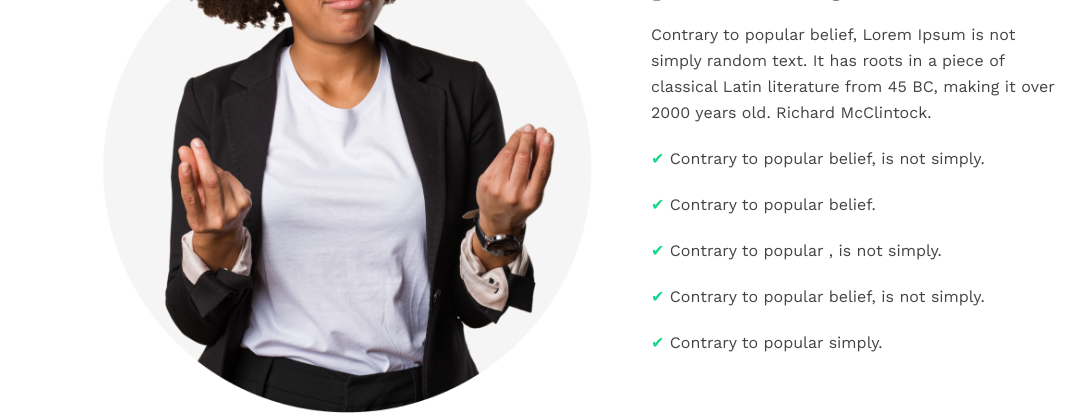
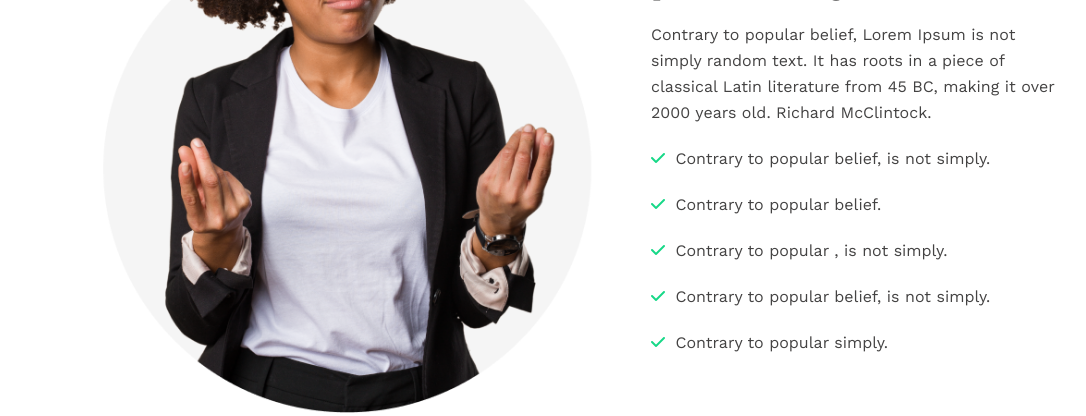
Before and after one commit to marjanhasan/new-year-new-me, a plain HTML site: page index.html in a window 1280 px wide. Shown: the part 1120-1536 px from the top of the page, without its empty margins (96-1182 px from the left). Drawn offline with nearby package versions, Linux system fonts and the light colour scheme.

Commit message:
font awesome added which was a silly mistake by myself

```diff
--- a/css/style.css
+++ b/css/style.css
@@ -126,8 +126,9 @@ main section{
     font-size: 40px;
 }
 
-.story p span{
+.story p i{
     color: #16D887;
+    padding-right: 5px;
 }
 
 .second-section h2{
--- a/index.html
+++ b/index.html
@@ -10,6 +10,7 @@
     <link rel="preconnect" href="https://fonts.gstatic.com" crossorigin>
     <link href="https://fonts.googleapis.com/css2?family=Work+Sans:wght@100;200;300;400;500;600;700;800;900&display=swap" rel="stylesheet">
     <link rel="shortcut icon" href="./images/icons/man.png" type="image/x-icon">
+    <script src="https://kit.fontawesome.com/e0ba7b9051.js" crossorigin="anonymous"></script>
     <link rel="stylesheet" href="css/style.css">
 </head>
 
@@ -66,15 +67,15 @@
 
                 <p class="description">Contrary to popular belief, Lorem Ipsum is not<br>simply random text. It has roots in a piece of<br>classical Latin literature from 45 BC, making it over<br>2000 years old. Richard McClintock.</p>
 
-                <p class="description"> <span>✔</span> Contrary to popular belief, is not simply.</p>
+                <p class="description"> <i class="fa-solid fa-check"></i> Contrary to popular belief, is not simply.</p>
 
-                <p class="description"> <span>✔</span> Contrary to popular belief.</p>
+                <p class="description"> <i class="fa-solid fa-check"></i> Contrary to popular belief.</p>
 
-                <p class="description"> <span>✔</span> Contrary to popular , is not simply.</p>
+                <p class="description"> <i class="fa-solid fa-check"></i> Contrary to popular , is not simply.</p>
 
-                <p class="description"> <span>✔</span> Contrary to popular belief, is not simply.</p>
+                <p class="description"> <i class="fa-solid fa-check"></i> Contrary to popular belief, is not simply.</p>
 
-                <p class="description"> <span>✔</span> Contrary to popular simply.</p>
+                <p class="description"> <i class="fa-solid fa-check"></i> Contrary to popular simply.</p>
 
             </div>
 
```
